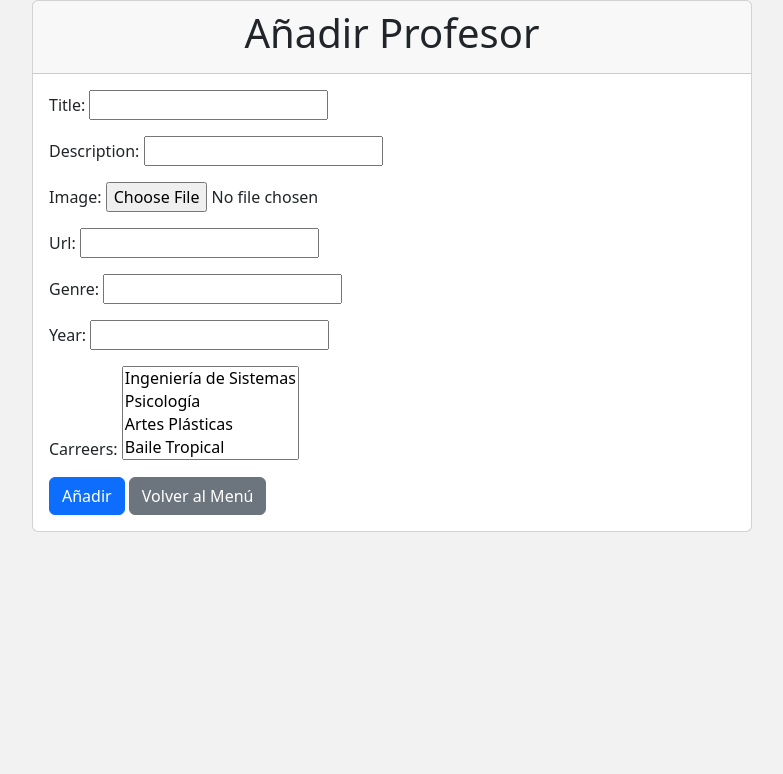
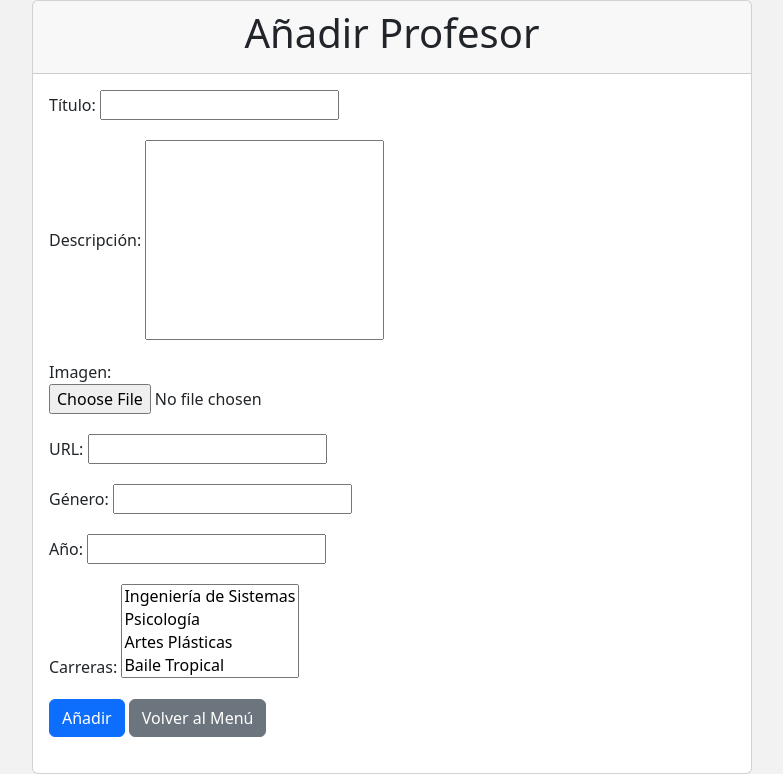
Before and after one commit to Conecta-EAFIT/Conecta_EAFIT, a Django app: page /add_record/ in a window 1280 px wide. Shown: the part 72-846 px from the top of the page, without its empty margins (248-1031 px from the left). Before the commit the page ends 604 px from the top, so only its background shows below. Run offline with Django 4.2, Linux system fonts and the light colour scheme; a user stored in the database is signed in; data comes from the database, SQL or seed files in the repository; both versions use the stored data as it was after the commit.

Commit message:
Fixed: Error de imagen al agregar un nuevo profesor

```diff
--- a/profesor/templates/add_record.html
+++ b/profesor/templates/add_record.html
@@ -1,6 +1,29 @@
+<!-- formulario_personalizado.html -->
+
 {% extends 'base.html' %}
 
 {% block content %}
+
+<style>
+  /* Estilo personalizado para los campos del formulario */
+  .form-group {
+    margin-bottom: 20px; /* Espacio entre cada campo */
+  }
+
+  /* Estilo personalizado para el campo de descripción */
+  #id_description {
+    height: 200px; /* Altura del campo de descripción */
+    resize: vertical; /* Permitir que el campo de descripción se redimensione verticalmente */
+  }
+
+  /* Estilo personalizado para el campo de imagen */
+  #id_image {
+    width: 100%; /* Ancho del campo de imagen */
+  }
+
+  /* Estilo personalizado para los demás campos */
+  /* Puedes agregar estilos adicionales según tus necesidades */
+</style>
 
 <div class="container">
   <div class="row justify-content-center">
@@ -10,11 +33,46 @@
           <h1 class="text-center">Añadir Profesor</h1>
         </div>
         <div class="card-body">
-          <form method="POST" action="{% url 'add_record' %}">
+          <form method="POST" action="{% url 'add_record' %}" enctype="multipart/form-data">
             {% csrf_token %}
+
             <div class="form-group">
-              {{ form.as_p }}
+              <label for="id_title">Título:</label>
+              {{ form.title }}
             </div>
+
+            <div class="form-group">
+              <label for="id_description">Descripción:</label>
+              {{ form.description }}
+            </div>
+
+            <div class="form-group">
+              <label for="id_image">Imagen:</label>
+              {{ form.image }}
+            </div>
+
+            <div class="form-group">
+              <label for="id_url">URL:</label>
+              {{ form.url }}
+            </div>
+
+            <div class="form-group">
+              <label for="id_genre">Género:</label>
+              {{ form.genre }}
+            </div>
+
+            <div class="form-group">
+              <label for="id_year">Año:</label>
+              {{ form.year }}
+            </div>
+
+            <div class="form-group">
+              <label for="id_carreers">Carreras:</label>
+              {{ form.carreers }}
+            </div>
+
+            <!-- Agregar otros campos aquí -->
+
             <div class="form-group">
               <button type="submit" class="btn btn-primary">Añadir</button>
               <a href="{% url 'home1' %}" class="btn btn-secondary">Volver al Menú</a>
```
Also changed, not shown: db.sqlite3.
